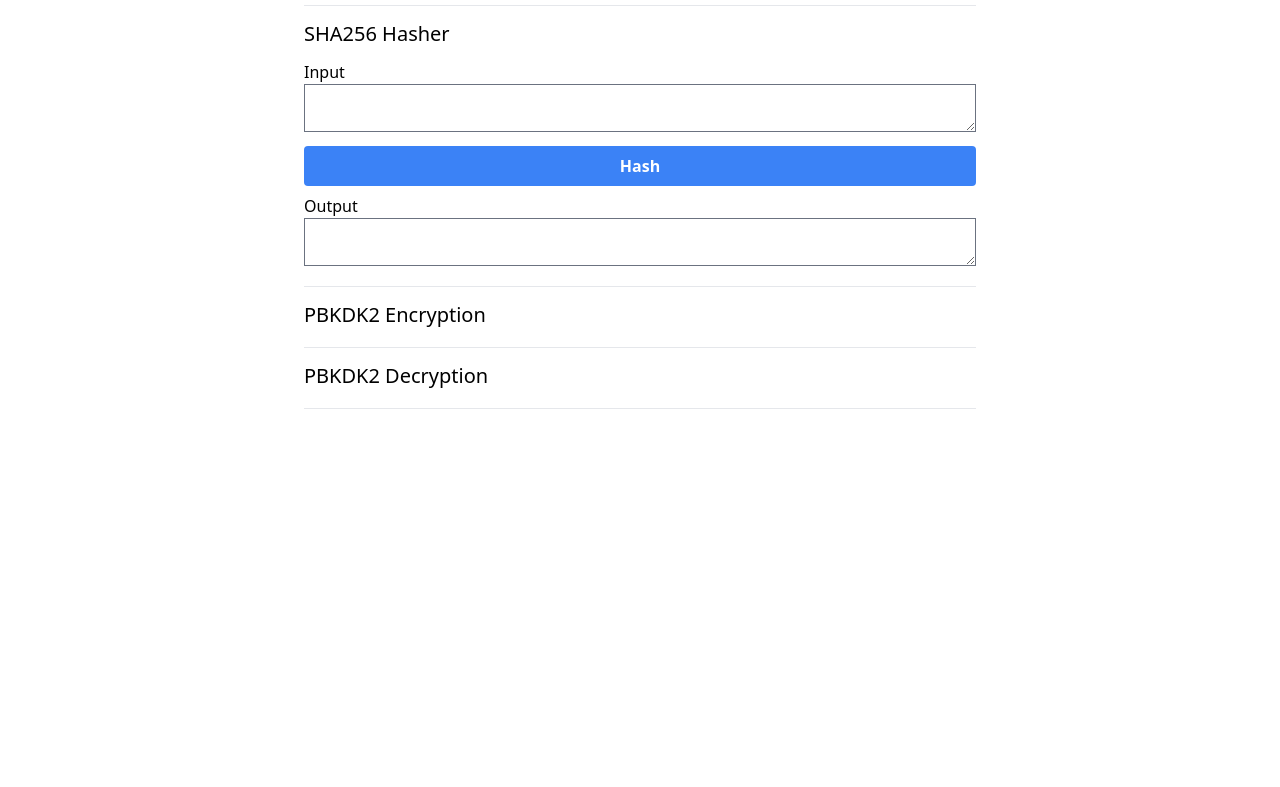
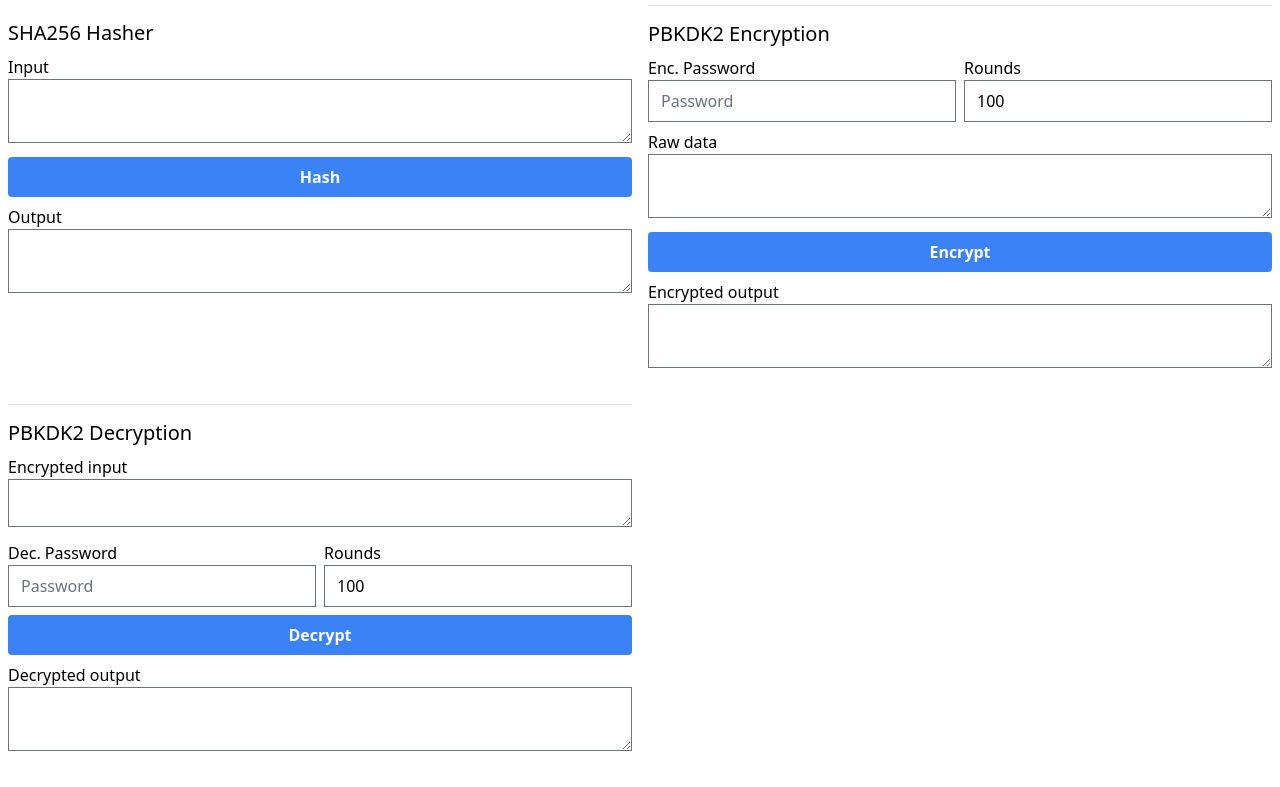
Before and after one commit to SeanCassiere/demo-web-pbkdf2-and-aes256-gcm, a website built with Vite: page index.html in a window 1280 px wide. Shown: the part 75-862 px from the top of the page. Before the commit the page ends 800 px from the top, so only its background shows below. Built offline with nearby package versions, Linux system fonts and the light colour scheme.

Commit message:
feat: add markup for pbkdf2 encryption and decryption

```diff
--- a/index.html
+++ b/index.html
@@ -6,17 +6,20 @@
     <meta name="viewport" content="width=device-width, initial-scale=1.0" />
     <title>Web Crypto Tests</title>
   </head>
-  <body class="mx-auto min-h-[100dvh] max-w-2xl py-4">
-    <div id="app" class="border-b pb-2"></div>
+  <body class="mx-auto min-h-[100dvh] w-full max-w-7xl px-2 py-4">
+    <div id="app" class="pb-2"></div>
+
+    <div class="grid grid-cols-1 divide-y sm:grid-cols-2 sm:gap-4">
       <!-- SHA256 Hash Form -->
-    <form id="sha256-hasher" class="flex flex-col gap-2 border-b py-3.5">
-      <h2 class="pb-1 text-xl">SHA256 Hasher</h2>
+      <section class="py-3.5">
+        <h2 class="pb-2 text-xl">SHA256 Hasher</h2>
+        <form id="sha256-hasher" class="flex flex-col gap-2">
           <div>
             <label for="sha256-input">Input</label>
             <textarea
               id="sha256-input"
               name="sha256-input"
-          class="h-12 w-full"
+              class="h-16 w-full"
             ></textarea>
           </div>
           <button
@@ -30,19 +33,151 @@
             <textarea
               id="sha256-output"
               name="sha256-output"
-          class="h-12 w-full"
+              class="h-16 w-full"
               readonly
             ></textarea>
           </div>
         </form>
+      </section>
+
       <!-- PBKDF Encryption Form -->
-    <form class="border-b py-3.5">
-      <h2 class="pb-1 text-xl">PBKDK2 Encryption</h2>
+      <section class="py-3.5">
+        <h2 class="pb-2 text-xl">PBKDK2 Encryption</h2>
+        <form id="pbkdf2-enc" class="flex flex-col gap-2">
+          <!-- <span class="">Success!</span> -->
+          <div
+            id="pbkdf2-enc-info"
+            class="items-center rounded-lg bg-blue-200 px-3 py-2 text-sm font-medium leading-4 text-blue-800"
+            style="display: none"
+          >
+            <svg class="mr-2 h-5 w-5" fill="currentColor" viewBox="0 0 20 20">
+              <path
+                fill-rule="evenodd"
+                d="M10 18a8 8 0 100-16 8 8 0 000 16zm-1-9h2v5h-2v-5zm0-3h2v2h-2V6z"
+                clip-rule="evenodd"
+              />
+            </svg>
+            <span id="pbkdf2-enc-message">Information</span>
+          </div>
+          <div class="flex gap-2">
+            <div class="flex w-full flex-col">
+              <label for="pbkdf2-enc-password">Enc. Password</label>
+              <input
+                type="text"
+                name="password"
+                id="pbkdf2-enc-password"
+                value=""
+                placeholder="Password"
+              />
+            </div>
+            <div class="flex w-full flex-col">
+              <label for="pbkdf2-enc-rounds">Rounds</label>
+              <input
+                type="number"
+                name="rounds"
+                id="pbkdf2-enc-rounds"
+                value="100"
+                min="0"
+                step="10"
+                placeholder="Rounds"
+              />
+            </div>
+          </div>
+          <div>
+            <label for="pbkdf2-enc-data">Raw data</label>
+            <textarea
+              id="pbkdf2-enc-data"
+              name="data"
+              class="h-16 w-full"
+            ></textarea>
+          </div>
+          <button
+            type="submit"
+            class="rounded bg-blue-500 px-4 py-2 font-bold text-white hover:bg-blue-700"
+          >
+            Encrypt
+          </button>
+          <div>
+            <label for="pbkdf2-enc-output">Encrypted output</label>
+            <textarea
+              id="pbkdf2-enc-output"
+              name="data"
+              class="h-16 w-full"
+              readonly
+            ></textarea>
+          </div>
         </form>
+      </section>
+
       <!-- PBKDF Decryption Form -->
-    <form class="border-b py-3.5">
-      <h2 class="pb-1 text-xl">PBKDK2 Decryption</h2>
+      <section class="py-3.5">
+        <h2 class="pb-2 text-xl">PBKDK2 Decryption</h2>
+        <form id="pbkdf2-dec" class="flex flex-col gap-2">
+          <div
+            id="pbkdf2-dec-info"
+            class="items-center rounded-lg bg-blue-200 px-3 py-2 text-sm font-medium leading-4 text-blue-800"
+            style="display: none"
+          >
+            <svg class="mr-2 h-5 w-5" fill="currentColor" viewBox="0 0 20 20">
+              <path
+                fill-rule="evenodd"
+                d="M10 18a8 8 0 100-16 8 8 0 000 16zm-1-9h2v5h-2v-5zm0-3h2v2h-2V6z"
+                clip-rule="evenodd"
+              />
+            </svg>
+            <span id="pbkdf2-dec-message">Information</span>
+          </div>
+          <div>
+            <label for="pbkdf2-dec-data">Encrypted input</label>
+            <textarea
+              id="pbkdf2-dec-data"
+              name="data"
+              class="h-12 w-full"
+            ></textarea>
+          </div>
+          <div class="flex gap-2">
+            <div class="flex w-full flex-col">
+              <label for="pbkdf2-dec-password">Dec. Password</label>
+              <input
+                type="text"
+                name="password"
+                id="pbkdf2-dec-password"
+                value=""
+                placeholder="Password"
+              />
+            </div>
+            <div class="flex w-full flex-col">
+              <label for="pbkdf2-dec-rounds">Rounds</label>
+              <input
+                type="number"
+                name="rounds"
+                id="pbkdf2-dec-rounds"
+                value="100"
+                min="0"
+                step="10"
+                placeholder="Rounds"
+              />
+            </div>
+          </div>
+          <button
+            type="submit"
+            class="rounded bg-blue-500 px-4 py-2 font-bold text-white hover:bg-blue-700"
+          >
+            Decrypt
+          </button>
+          <div>
+            <label for="pbkdf2-dec-output">Decrypted output</label>
+            <textarea
+              id="pbkdf2-dec-output"
+              name="data"
+              class="h-16 w-full"
+              readonly
+            ></textarea>
+          </div>
         </form>
+      </section>
+    </div>
+
     <script type="module" src="/src/main.ts"></script>
   </body>
 </html>
```
Lines whose indentation alone changed are shown as unchanged.
